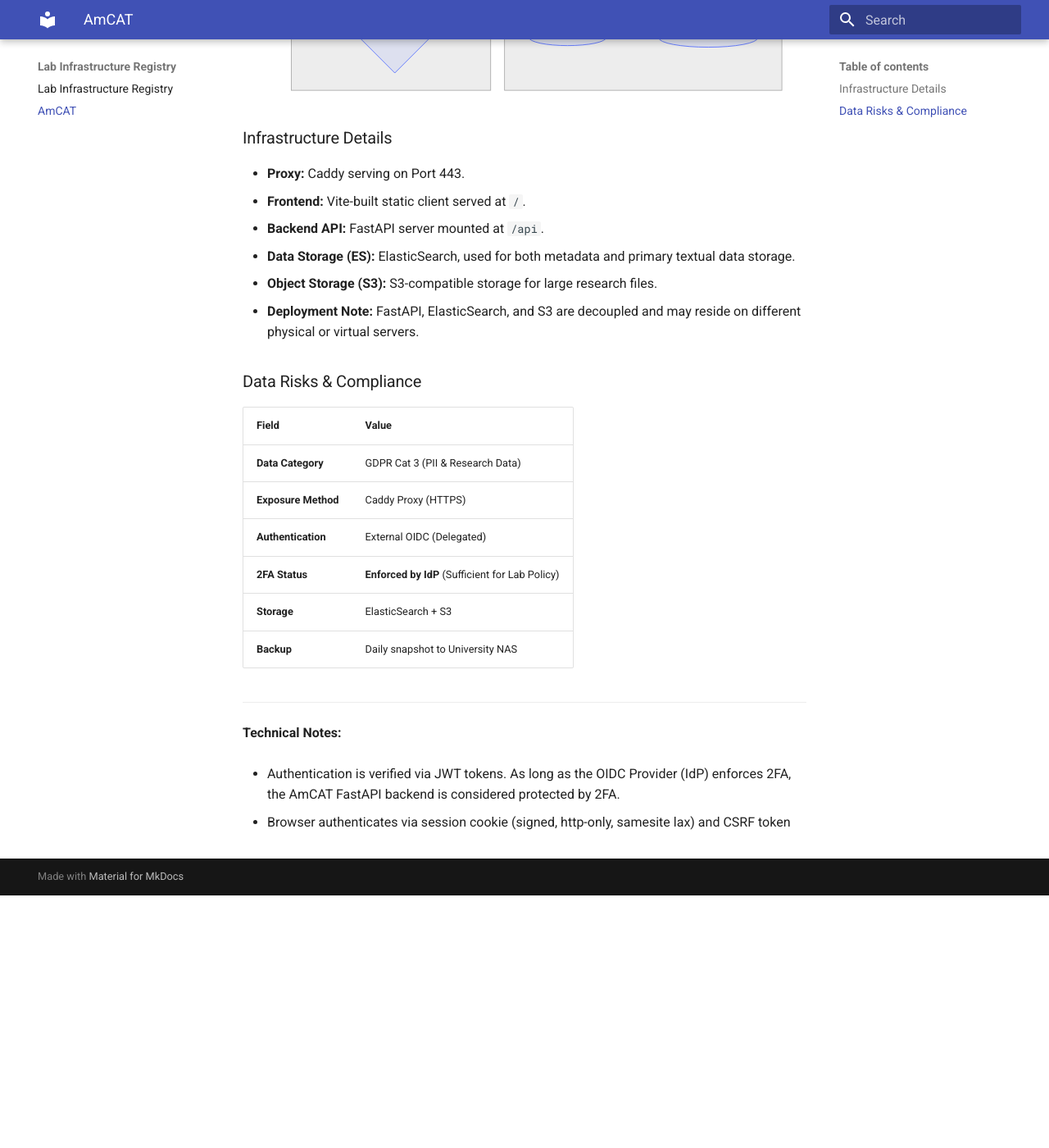
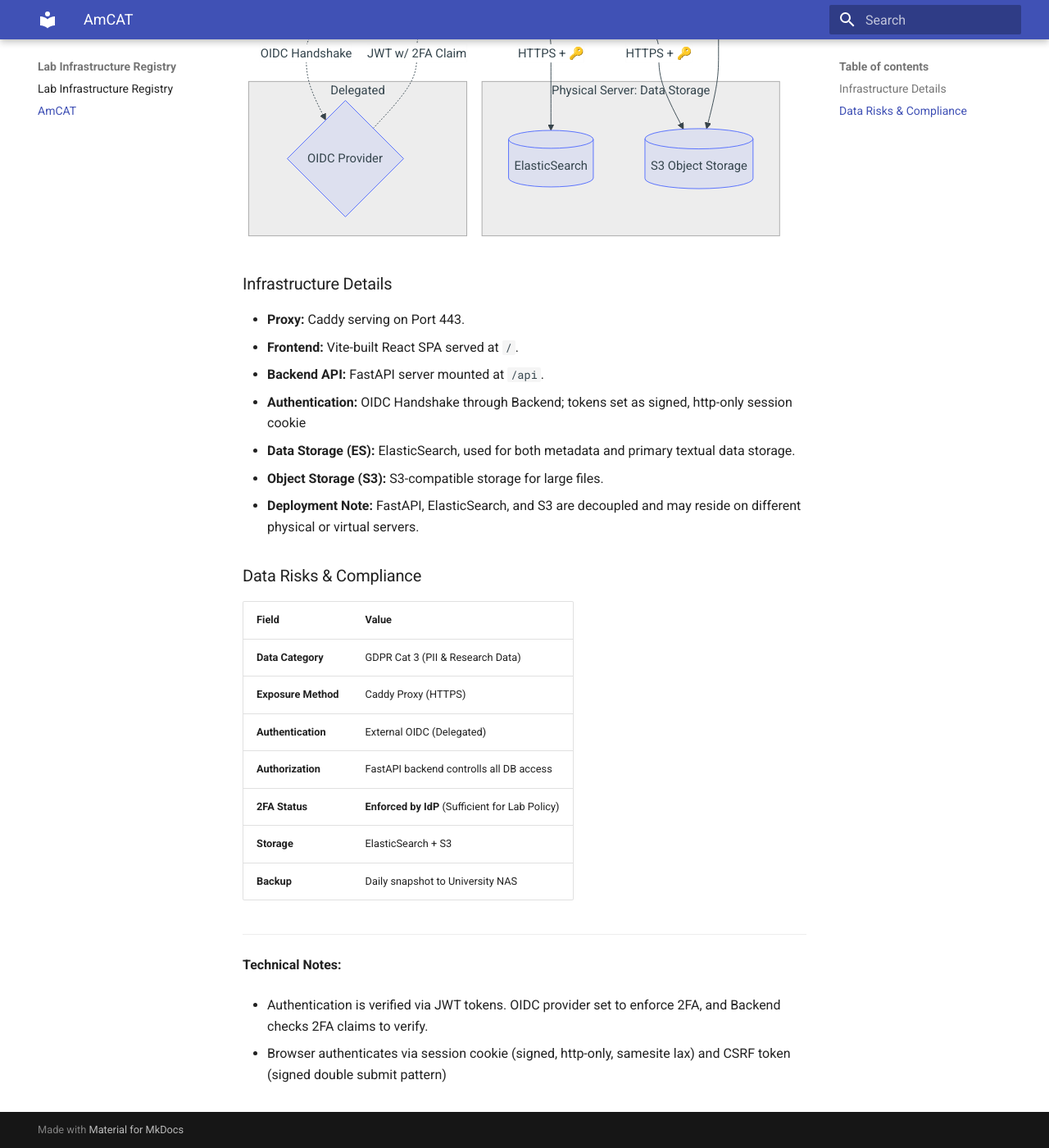
Before and after one commit to kasperwelbers/societal-analytics-lab-infra, an MkDocs documentation site: the page built from docs/amcat.md, in a window 1280 px wide and 1400 px high, scrolled down 828 px. Shown: the whole window at 82% size. Built offline with MkDocs 1.6.1 and Material for MkDocs 9.7.7, drawn with Linux system fonts in a browser that asks for light colours; before the commit the page ends 1920 px from its top, so only the background shows below that; some of the changed text lies outside the part shown.

Commit message:
minor updates

````diff
--- a/docs/amcat.md
+++ b/docs/amcat.md
@@ -1,38 +1,40 @@
 # AmCAT
 
-AmCAT (AMsterdam Content Analysis Toolkit) is an open-source tool for storing, managing, and analyzing research data.
+AmCAT (**Am**sterdam **C**ontent **A**nalysis **T**oolkit) is an open-source tool for storing, managing, and analyzing research data.
 
-The architecture centers on a Caddy proxy that handles SSL termination and routing. The FastAPI backend orchestrates data across distributed storage layers.
+The architecture centers on a Caddy proxy that handles SSL termination and routing. The FastAPI backend
 
 ```mermaid
 graph TD
     User((Public/Researcher)) -->|HTTPS| Caddy[Caddy Proxy]
 
-    subgraph SciCloud [Physical Server: SciCloud]
-        Caddy -->|/| Vite[Vite Static Client]
-        Caddy -->|/api| FastAPI[AmCAT FastAPI Backend]
+    subgraph SciCloud [SciCloud: AmCAT]
+        Caddy -->|/| Frontend[SPA Frontend]
+        Caddy -->|/api + API key 🔑| Backend[FastAPI Backend]
+        Frontend -->|session cookie + CSRF 🔑| Backend
     end
 
     subgraph Storage [Physical Server: Data Storage]
-        FastAPI -->|HTTPS + 🔑| ES[(ElasticSearch)]
-        FastAPI -->|HTTPS + 🔑| S3[(S3 Object Storage)]
+        Backend -->|HTTPS + 🔑| ES[(ElasticSearch)]
+        Backend -->|HTTPS + 🔑| S3[(S3 Object Storage)]
     end
 
-    subgraph Auth [Self hosted or service]
-        FastAPI -.->|OIDC Handshake| IdP{OIDC Provider}
-        IdP -.->|JWT w/ 2FA Claim| FastAPI
+    subgraph Auth [Delegated]
+        Backend -.->|OIDC Handshake| IdP{OIDC Provider}
+        IdP -.->|JWT w/ 2FA Claim| Backend
     end
 
     %% Connections for direct S3 access mentioned earlier
-    Caddy -->|/s3 + pre-signed URL| S3
+    Caddy -->|/s3 + pre-signed URL 🔑| S3
 ```
 
 ### Infrastructure Details
 * **Proxy:** Caddy serving on Port 443.
-* **Frontend:** Vite-built static client served at `/`.
+* **Frontend:** Vite-built React SPA served at `/`.
 * **Backend API:** FastAPI server mounted at `/api`.
+* **Authentication:** OIDC Handshake through Backend; tokens set as signed, http-only session cookie
 * **Data Storage (ES):** ElasticSearch, used for both metadata and primary textual data storage.
-* **Object Storage (S3):** S3-compatible storage for large research files.
+* **Object Storage (S3):** S3-compatible storage for large files.
 * **Deployment Note:** FastAPI, ElasticSearch, and S3 are decoupled and may reside on different physical or virtual servers.
 
 ### Data Risks & Compliance
@@ -41,6 +43,7 @@
 | **Data Category** | GDPR Cat 3 (PII & Research Data) |
 | **Exposure Method** | Caddy Proxy (HTTPS) |
 | **Authentication** | External OIDC (Delegated) |
+| **Authorization** | FastAPI backend controlls all DB access |
 | **2FA Status** | **Enforced by IdP** (Sufficient for Lab Policy) |
 | **Storage** | ElasticSearch + S3 |
 | **Backup** | Daily snapshot to University NAS |
@@ -48,6 +51,6 @@
 ---
 **Technical Notes:**
 
-* Authentication is verified via JWT tokens. As long as the OIDC Provider (IdP) enforces 2FA, the AmCAT FastAPI backend is considered protected by 2FA.
+* Authentication is verified via JWT tokens. OIDC provider set to enforce 2FA, and Backend checks 2FA claims to verify.
 
-* Browser authenticates via session cookie (signed, http-only, samesite lax) and CSRF token
+* Browser authenticates via session cookie (signed, http-only, samesite lax) and CSRF token (signed double submit pattern)
````
Also changed, not shown: docs/index.md (+27 -11 lines).
